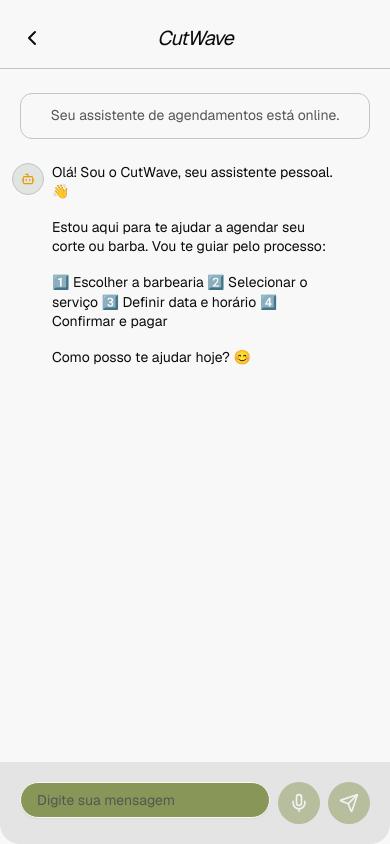
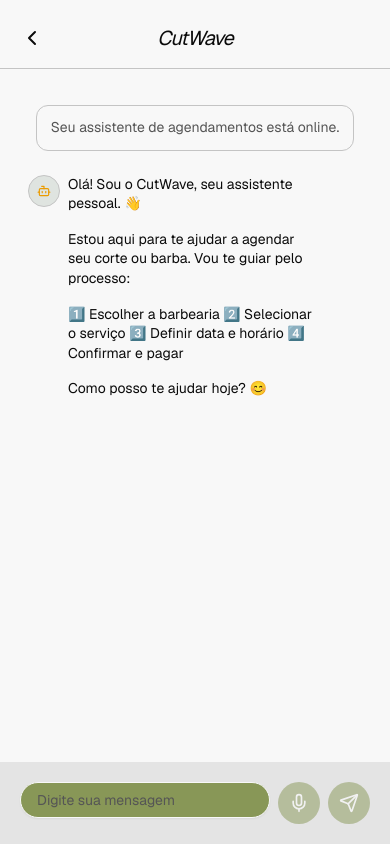
Before and after one commit to MAGAIVERH/cutwave, a Next.js app: page /chat in a window 390 px wide. Built offline with nearby package versions, Linux system fonts and the light colour scheme.

Commit message:
fix(ui): correct mobile chat layout overflow and height

```diff
--- a/app/chat/ChatClient.tsx
+++ b/app/chat/ChatClient.tsx
@@ -182,9 +182,9 @@
   ]);
 
   return (
-    <div className="bg-background relative flex h-screen w-full flex-col overflow-hidden rounded-[20px]">
+    <div className="bg-background relative flex h-dvh w-full flex-col overflow-hidden sm:rounded-[20px]">
       {/* Header */}
-      <div className="flex w-full items-center justify-between border-b pt-6 pr-5 pb-4 pl-5">
+      <div className="flex w-full shrink-0 items-center justify-between border-b pt-6 pr-5 pb-4 pl-5">
         <Link href="/">
           <ChevronLeft className="size-6 shrink-0" />
         </Link>
@@ -195,7 +195,7 @@
       </div>
 
       {/* Messages */}
-      <div className="w-full flex-1 overflow-y-auto pb-24 [&::-webkit-scrollbar]:hidden">
+      <div className="w-full flex-1 overflow-y-auto px-4 py-3 [&::-webkit-scrollbar]:hidden">
         {allMessages.map((msg) => (
           <ChatMessage key={msg.id} message={msg} />
         ))}
```
